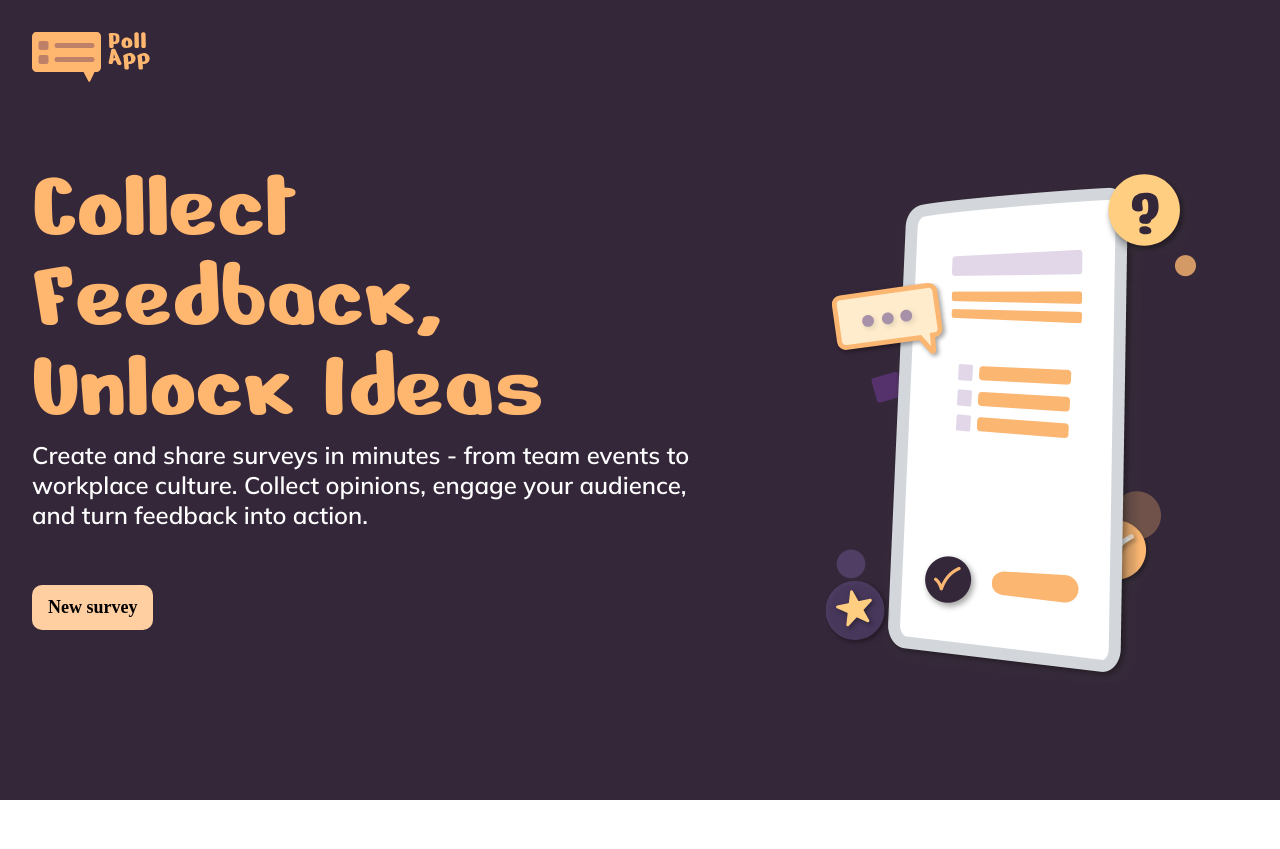
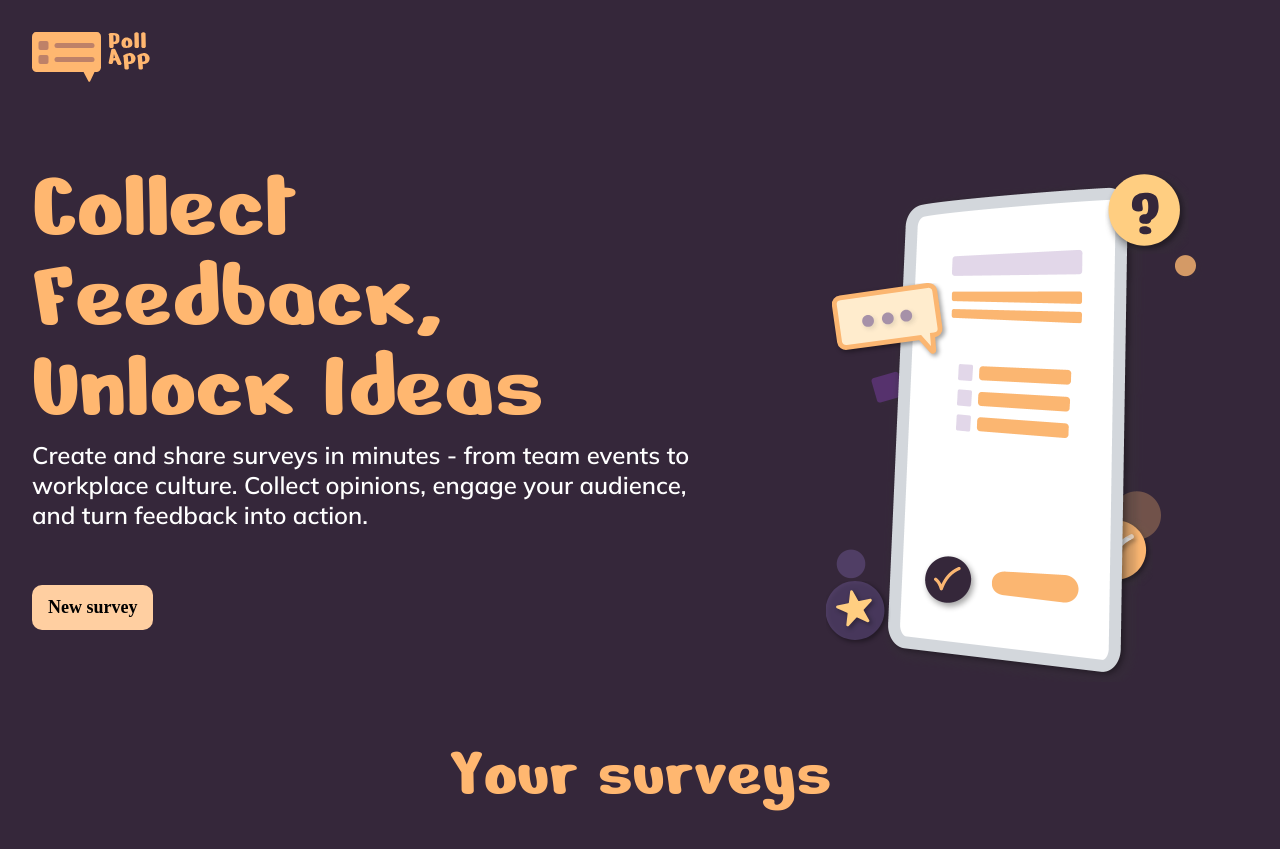
Before and after one commit to XbatzoX/poll-app, an Angular app: page / in a window 1280 px wide. Before the commit the page ends 800 px from the top, so only its background shows below. Built offline with nearby package versions, Linux system fonts and the light colour scheme; a web font is replaced by a local one.

Commit message:
added main-surveys component

```diff
--- a/src/app/shared/components/main-caption/main-caption.scss
+++ b/src/app/shared/components/main-caption/main-caption.scss
@@ -9,8 +9,6 @@
     gap: map.get(var.$sizes, xl);
 
     &__leftContent{
-        // @include mx.flex-start();
-        // gap: map.get(var.$sizes, xm);
         height: 90%;
         display: flex;
         flex-direction: column;
--- a/src/app/shared/components/main-page/main-page.html
+++ b/src/app/shared/components/main-page/main-page.html
@@ -4,5 +4,6 @@
             <img src="/assets/img/logo-orange.svg" alt="poll app logo">
         </div>
         <app-main-caption></app-main-caption>
+        <app-main-surveys></app-main-surveys>
     </div>
 </article>
--- a/src/app/shared/components/main-page/main-page.scss
+++ b/src/app/shared/components/main-page/main-page.scss
@@ -13,6 +13,7 @@ article{
     margin: 0 auto;
     display: flex;
     flex-direction: column;
+    align-items: center;
     gap: map.get(var.$sizes, xxl);
 
     &__logoLine{
--- a/src/app/shared/components/main-page/main-page.ts
+++ b/src/app/shared/components/main-page/main-page.ts
@@ -1,9 +1,10 @@
 import { Component } from '@angular/core';
 import { MainCaption } from '../main-caption/main-caption';
+import { MainSurveys } from "../main-surveys/main-surveys";
 
 @Component({
   selector: 'app-main-page',
-  imports: [MainCaption],
+  imports: [MainCaption, MainSurveys],
   templateUrl: './main-page.html',
   styleUrl: './main-page.scss',
 })
--- /dev/null
+++ b/src/app/shared/components/main-surveys/main-surveys.html
@@ -0,0 +1,3 @@
+<article class="mainSurveysContainer">
+    <span class="mainSurveysContainer__caption">Your surveys</span>
+</article>
--- /dev/null
+++ b/src/app/shared/components/main-surveys/main-surveys.scss
@@ -0,0 +1,16 @@
+@use 'abstracts/variables' as var;
+@use 'abstracts/mixin' as mx;
+@use 'sass:map';
+
+.mainSurveysContainer{
+    width: 1300px;
+    @include mx.flex-center();
+
+    &__caption{
+        text-align: center;
+        font-family: 'MyNerkoOne';
+        font-size: map.get(var.$sizes, xUltra);
+        font-weight: 400;
+        color: map.get(var.$colors, font-orange);
+    }
+}
--- a/src/styles/abstracts/_variables.scss
+++ b/src/styles/abstracts/_variables.scss
@@ -14,7 +14,8 @@ $sizes:(
     l: 24px,
     xl: 32px,
     xxl: 48px,
-    ultra: 64px
+    ultra: 64px,
+    xUltra: 72px
 );
 
 $normSizes:(
```
Also changed, not shown: src/app/shared/components/main-surveys/main-surveys.ts (added, +9 -0 lines).
